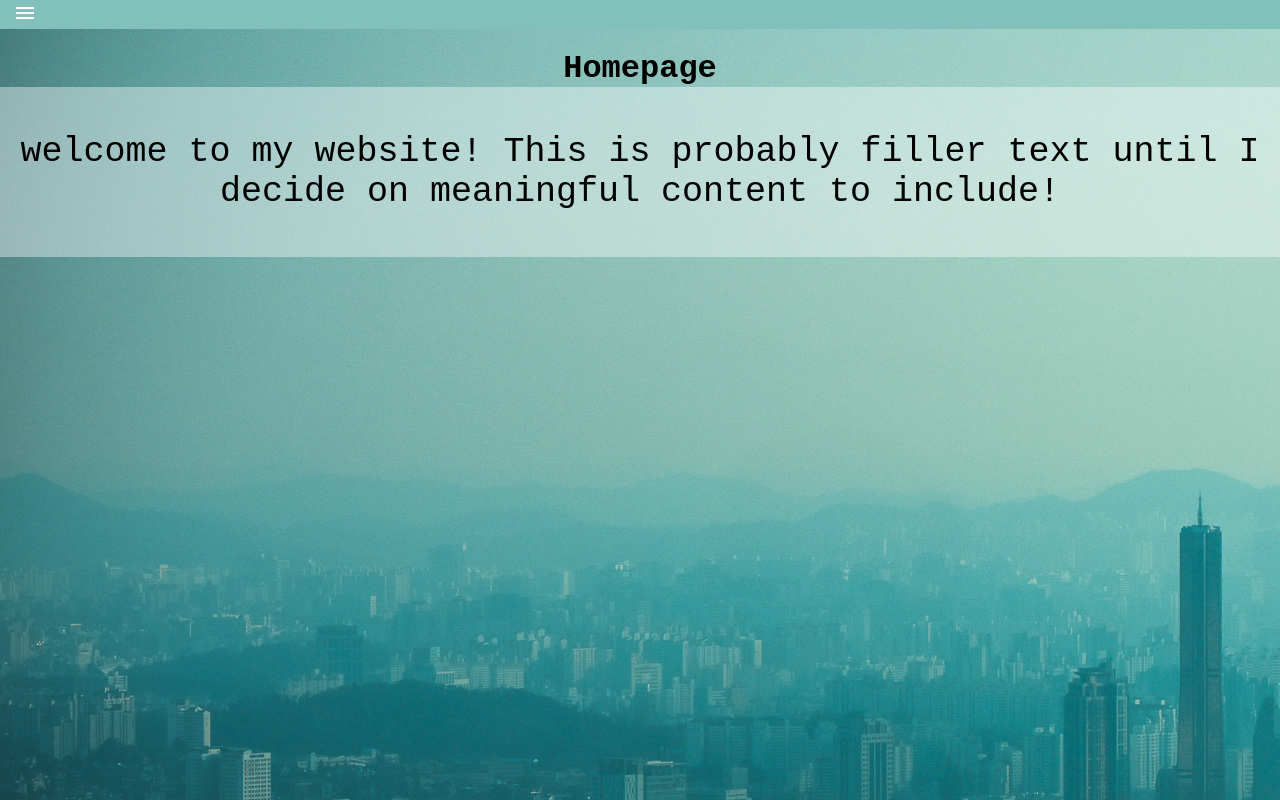
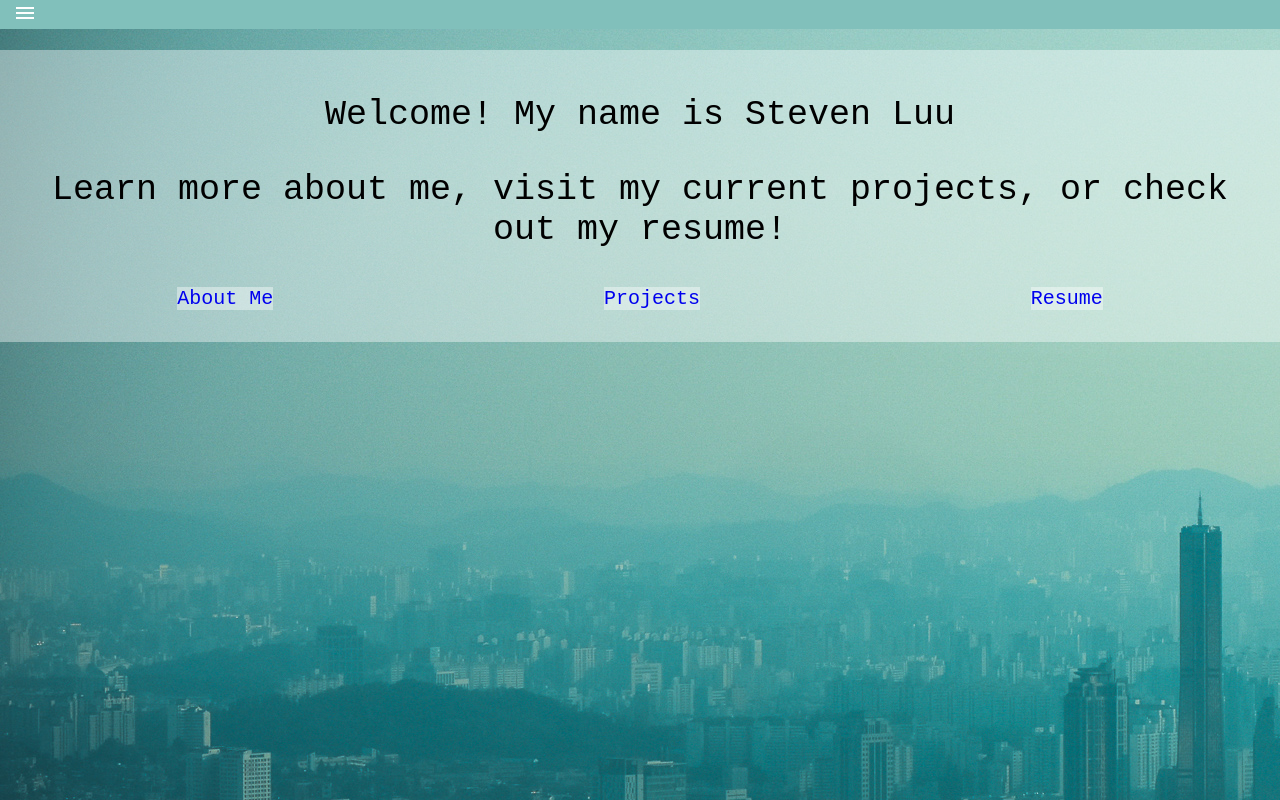
Before and after one commit to StevLuu/portfolio-page, a plain HTML site: page index.html in a window 1280 px wide. Drawn offline with Linux system fonts and the light colour scheme.

Commit message:
update to index.html for netlify

```diff
--- a/index.html
+++ b/index.html
@@ -60,14 +60,23 @@
         </div>
     </nav>
 
-
     <main>
-        <h1>Homepage</h1>
+        <!-- <h1>Homepage</h1> -->
     <section class="page" id="homepage">
         <p>
-            welcome to my website! This is probably filler text until I decide on meaningful content to include!
+            Welcome! My name is Steven Luu
+        </p>
+        <p>
+            Learn more about me, visit my current projects, or check out my resume!
+        </p>
 
-        </p>
+        <div>
+            <ul class="homePageLinks" style="list-style: none;">
+                <li><a href="pages/bio.html" id="bioLink" style="text-decoration: none;">About Me</a></li>
+                <li><a href="pages/projects.html" id="projectsLink" style="text-decoration: none;">Projects</a></li>
+                <li><a href="pages/resume.html" id="resumeLink" style="text-decoration: none;">Resume</a></li>
+            </ul>
+        </div>
 
     </section>
     </main>
```
